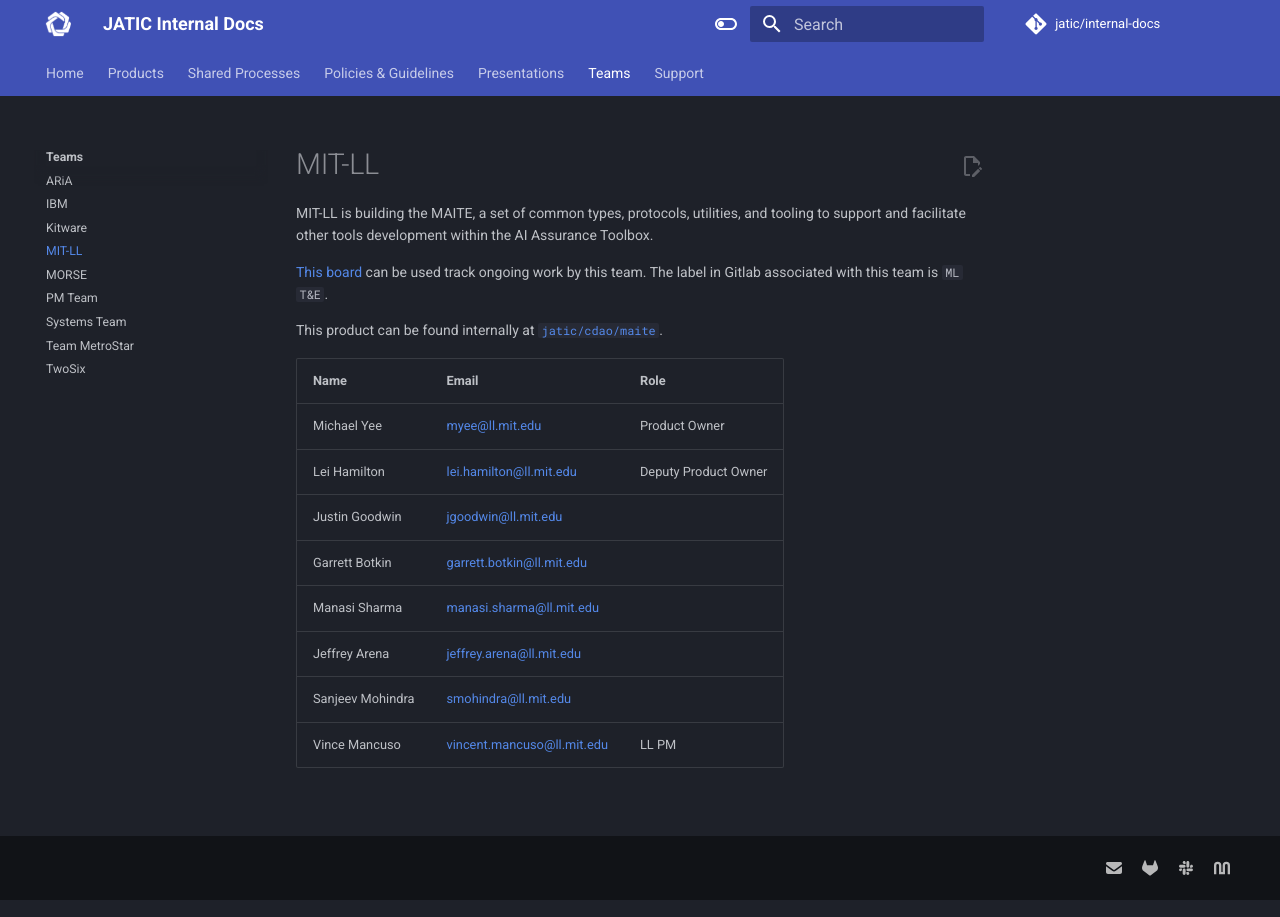
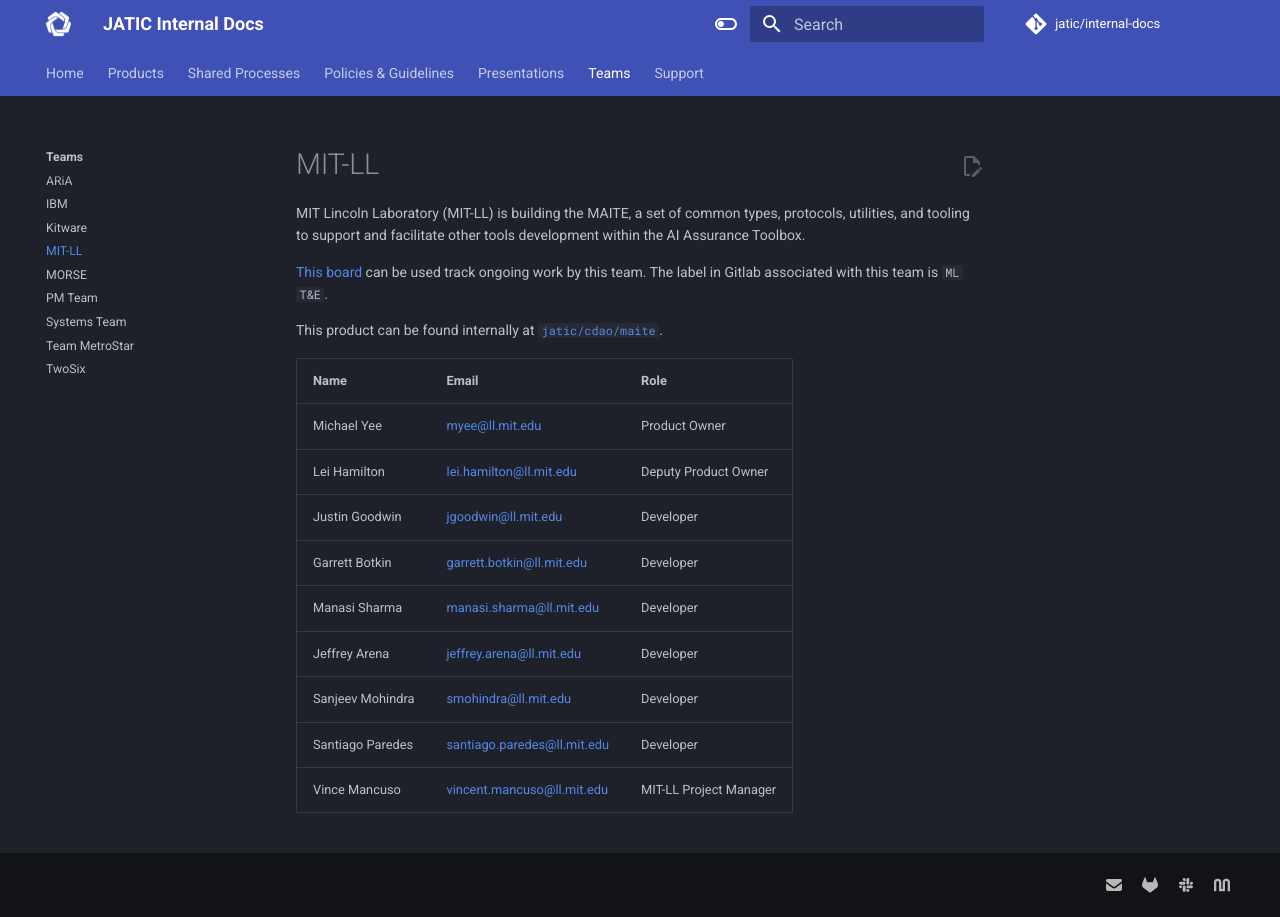
Before and after one commit to zheng0xd/JATIC-internal-docs, an MkDocs documentation site: the page built from docs/teams/mitll.md, in a window 1280 px wide. Built offline with MkDocs 1.6.1 and Material for MkDocs 9.7.7, drawn with Linux system fonts in a browser that asks for light colours.

Commit message:
[mitll] Added Santiago Paredes to team org
- Also added role to all team members.

```diff
--- a/docs/teams/mitll.md
+++ b/docs/teams/mitll.md
@@ -1,6 +1,6 @@
 # MIT-LL
 
-MIT-LL is building the MAITE, a set of common types, protocols, utilities, and tooling to support and facilitate other tools development within the AI Assurance Toolbox.
+MIT Lincoln Laboratory (MIT-LL) is building the MAITE, a set of common types, protocols, utilities, and tooling to support and facilitate other tools development within the AI Assurance Toolbox.
 
 [This board](https://gitlab.jatic.net/groups/jatic/-/boards/51?label_name[]=ML%20T%26E) can be used track ongoing work by this team. The label in Gitlab associated with this team is `ML T&E`.
 
@@ -10,9 +10,10 @@
 | ---- | ----- | ---- |
 | Michael Yee | <myee@ll.mit.edu> | Product Owner |
 | Lei Hamilton | <lei.hamilton@ll.mit.edu> | Deputy Product Owner|
-| Justin Goodwin | <jgoodwin@ll.mit.edu> | |
-| Garrett Botkin | <garrett.botkin@ll.mit.edu> | |
-| Manasi Sharma | <manasi.sharma@ll.mit.edu> | |
-| Jeffrey Arena | <jeffrey.arena@ll.mit.edu> | |
-| Sanjeev Mohindra | <smohindra@ll.mit.edu> | |
-| Vince Mancuso | <vincent.mancuso@ll.mit.edu> | LL PM |
+| Justin Goodwin | <jgoodwin@ll.mit.edu> | Developer |
+| Garrett Botkin | <garrett.botkin@ll.mit.edu> | Developer |
+| Manasi Sharma | <manasi.sharma@ll.mit.edu> | Developer |
+| Jeffrey Arena | <jeffrey.arena@ll.mit.edu> | Developer |
+| Sanjeev Mohindra | <smohindra@ll.mit.edu> | Developer |
+| Santiago Paredes | <santiago.paredes@ll.mit.edu> | Developer |
+| Vince Mancuso | <vincent.mancuso@ll.mit.edu> | MIT-LL Project Manager |
```
